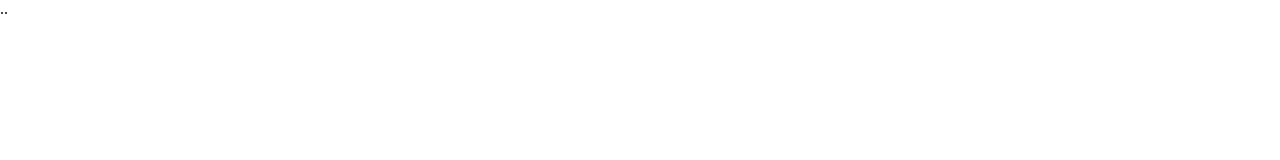
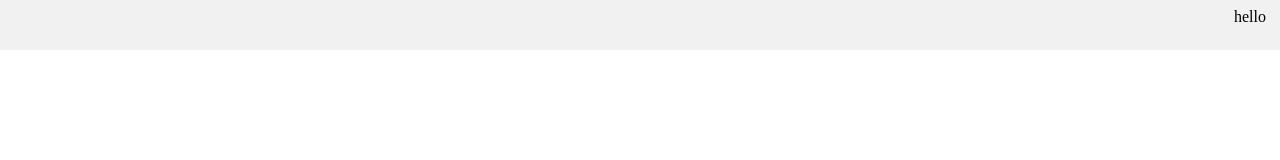
Before and after one commit to darlandieterich/vuejs-page-header, a Vue app: page / in a window 1280 px wide. Shown: the top 160 px of the page. Built offline with nearby package versions, Linux system fonts and the light colour scheme; the HTML template or start-up script is replaced by a standard one.

Commit message:
Updated readme and add pageheader init code

```diff
--- a/src/App.vue
+++ b/src/App.vue
@@ -1,14 +1,17 @@
 <template>
   <div id="app">
-    ..
+    <pageheader>
+      hello
+    </pageheader>
   </div>
 </template>
 
 <script>
-
+import pageheader from "./PageHeader"
 export default {
   name: 'App',
   components: {
+    pageheader
   },
   data () {
     return {
--- a/src/PageHeader/index.vue
+++ b/src/PageHeader/index.vue
@@ -1,17 +1,52 @@
 <template>
-  <div>
+  <div class="header" :style="`margin:${margin}`">
+    <h2 class="pgname">{{pagename}}</h2>
+    <div class="header-right">
+      <slot></slot>
+    </div>
   </div>
 </template>
+
 <script>
-
 export default {
   name: 'PageHeader',
   props: {
-  },
-  computed: {
+    pagename: {
+      type: String,
+      default: ''
+    },
+    margin: {
+      type: String,
+      default: '0px 0px 4px 0px'
+    }
   }
 }
 </script>
 
 <style scoped>
+.header {
+  overflow: hidden;
+  background-color: #f1f1f1;
+  padding: 4px 10px;
+  margin-bottom: 4px;
+}
+
+.header h2 {
+  float: left;
+  color: black;
+  text-align: center;
+  text-decoration: none;
+  font-size: 18px;
+  line-height: 1px;
+}
+
+.header h2.pgname {
+  font-size: 25px;
+  font-weight: bold;
+}
+
+.header-right {
+  float: right;
+  padding: 4px;
+}
 </style>
```
Also changed, not shown: 1 other file (tests, documents, lock files or other folders).
